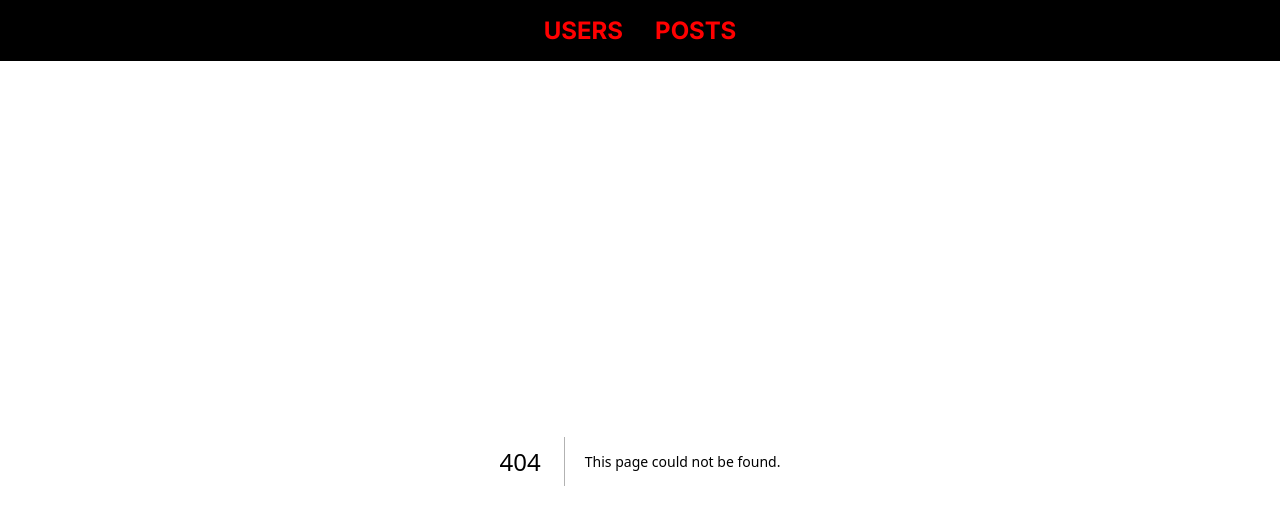
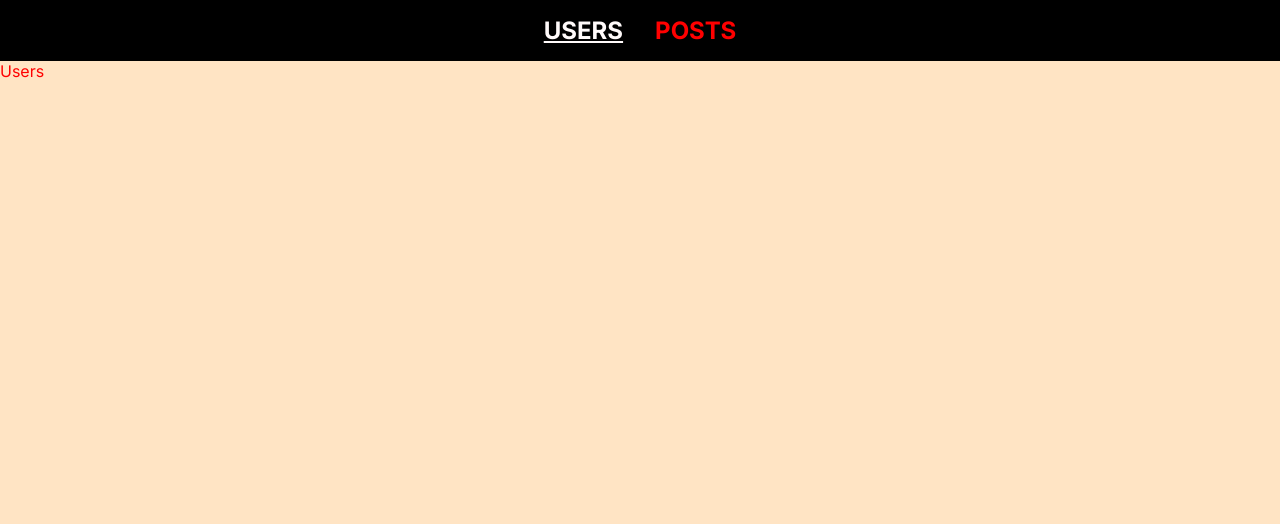
Before and after one commit to VLK2021/for-learn-next, a Next.js app: page /users in a window 1280 px wide. Before the commit this address had no page. Shown: the top 524 px of the page. Built offline with nearby package versions, Linux system fonts and the light colour scheme.

Commit message:
axios-placeholder

```diff
--- a/package.json
+++ b/package.json
@@ -10,6 +10,7 @@
   },
   "dependencies": {
     "axios": "^1.7.2",
+    "classnames": "^2.5.1",
     "next": "14.2.1",
     "next-auth": "^4.24.7",
     "react": "^18",
--- a/src/app/components/Header/Header.js
+++ b/src/app/components/Header/Header.js
@@ -1,15 +1,14 @@
-import Link from "next/link";
+import styles from './header.module.css'
 
-import styles from './header.module.css'
+import UlForHeader from "../UlForHeader/UlForHeader";
 
 
 const Header = () => {
+
+
     return (
         <main className={styles.wrap}>
-            <ul className={styles.ul}>
-                <li className={styles.li}><Link href={'users'}>Users</Link></li>
-                <li className={styles.li}><Link href={'posts'}>Posts</Link></li>
-            </ul>
+            <UlForHeader/>
         </main>
     );
 };
--- /dev/null
+++ b/src/app/components/UlForHeader/UlForHeader.js
@@ -0,0 +1,24 @@
+"use client"
+import classNames from "classnames";
+import Link from "next/link";
+import { usePathname } from "next/navigation";
+
+import styles from "../Header/header.module.css";
+
+
+const UlForHeader = () => {
+    const pathname = usePathname();
+
+    return (
+        <ul className={styles.ul}>
+            <li className={classNames(styles.li, {active: pathname === '/users' })}>
+                <Link href={"/users"}>Users</Link>
+            </li>
+            <li className={classNames(styles.li, {active: pathname === '/posts' })}>
+                <Link href={"/posts"}>Posts</Link>
+            </li>
+        </ul>
+    );
+};
+
+export default UlForHeader;
--- a/src/app/globals.css
+++ b/src/app/globals.css
@@ -19,6 +19,11 @@ a:hover {
 .active {
     color: snow;
     text-decoration: underline;
+    list-style: none;
+}
+
+.active > a {
+    color: snow;
 }
 
 
--- a/src/app/page.js
+++ b/src/app/page.js
@@ -1,4 +1,3 @@
-import Header from "./components/Header/Header";
 
 
 export default function Home() {
@@ -6,7 +5,7 @@ export default function Home() {
 
     return (
         <main>
-
+            <h1>It is my learn app</h1>
         </main>
     );
 }
--- /dev/null
+++ b/src/app/posts/posts.module.css
@@ -0,0 +1,6 @@
+.wrap {
+    width: 100%;
+    height: 100Vh;
+    color: darkgreen;
+    background: yellow;
+}
--- /dev/null
+++ b/src/app/users/page.js
@@ -0,0 +1,19 @@
+import styles from './user.module.css';
+
+
+export const metadata = {
+    title: "page users",
+    description: "page users",
+    keywords: 'user, name, age'
+};
+
+
+const Users = () => {
+    return (
+        <main className={styles.wrap}>
+           Users
+        </main>
+    );
+};
+
+export default Users;
--- /dev/null
+++ b/src/app/users/user.module.css
@@ -0,0 +1,6 @@
+.wrap {
+    width: 100%;
+    height: 100Vh;
+    color: red;
+    background: bisque;
+}
```
Also changed, not shown: src/app/posts/page.js (added, +12 -0 lines), src/app/components/Header/header.module.css (line endings or trailing spaces), 1 other file (tests, documents, lock files or other folders).
